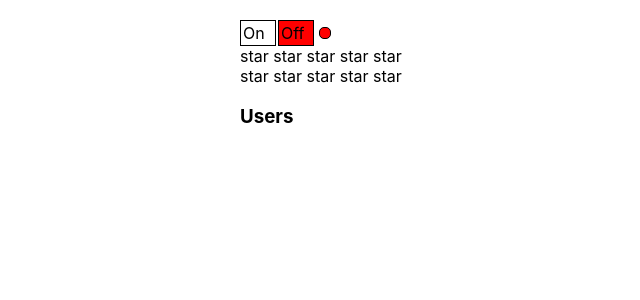
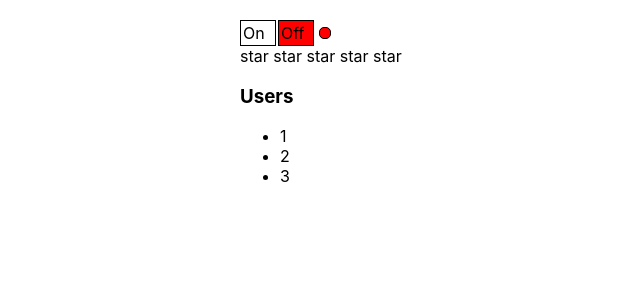
Before and after one commit to saw-code/react-TS-kabzda, a React (Create React App) app: page / in a window 1280 px wide. Shown: the top 300 px of the page, without its empty margins (100-740 px from the left). Built offline with nearby package versions, Linux system fonts and the light colour scheme.

Commit message:
9_lesson finish Accordion v2

```diff
--- a/src/App.tsx
+++ b/src/App.tsx
@@ -11,7 +11,7 @@
 function App(props: any) {
   // делает что-то полезное
   let [ratingValue, setRatingValue] = useState<RatingValueType>(0)
-  let [accordionCollapsed, setAccordionCollapsed] = useState<boolean>(false)
+  let [accordionCollapsed, setAccordionCollapsed] = useState<boolean>(true)
   let [on, setOn] = useState<boolean>(false)
 
   // обязана вернуть JSX
@@ -19,8 +19,9 @@
     <div className={"App"}>
       <OnOff on={on} onClick={setOn}/>
       <Rating value={ratingValue} onClick={setRatingValue}/>
-      <UncontrolledRating/>
-      <Accordion titleValue={"Users"} collapsed={accordionCollapsed} onClick={setAccordionCollapsed}/>
+      <Accordion titleValue={"Users"}
+                 collapsed={accordionCollapsed}
+                 onChange={() => setAccordionCollapsed(!accordionCollapsed)}/>
       {/*<UncontrolledOnOff />*/}
 
       {/*<UncontrolledAccordion titleValue={"Menu"}/>*/}
--- a/src/components/Accordion/Accordion.tsx
+++ b/src/components/Accordion/Accordion.tsx
@@ -3,17 +3,13 @@
 type AccordionPropsType = {
   titleValue: string
   collapsed: boolean
-  onClick: (collapsed: boolean) => void
+  onChange: () => void
 }
 
 function Accordion(props: AccordionPropsType) {
-  const onClickHandler = () => {
-    props.onClick(!props.collapsed)
-  }
-
   return (
     <div>
-      <AccordionTitle title={props.titleValue} onClick={onClickHandler}/>
+      <AccordionTitle title={props.titleValue} onChange={props.onChange}/>
       {props.collapsed && <AccordionBody title={props.titleValue}/>}
     </div>
   )
@@ -22,11 +18,11 @@
 
 type AccordionTitlePropsType = {
   title: string
-  onClick: () => void
+  onChange: () => void
 }
 
 function AccordionTitle(props: AccordionTitlePropsType) {
-  return <h3 onClick={props.onClick}>{props.title}</h3>
+  return <h3 onClick={props.onChange}>{props.title}</h3>
 }
 
 type AccordionBodyPropsType = {
```
